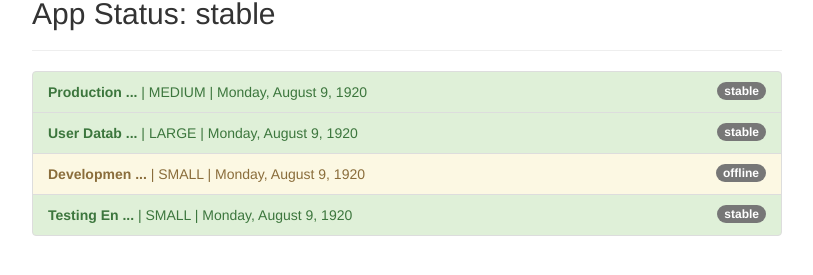
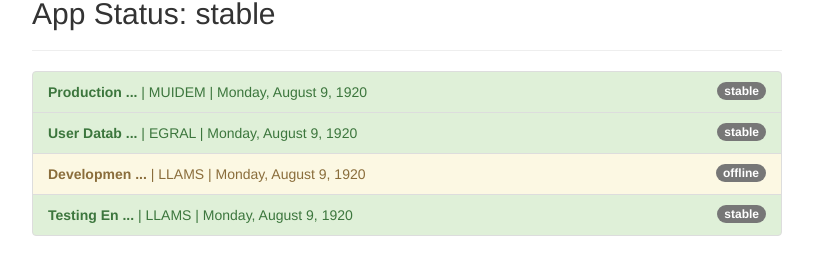
Before and after one commit to franco148/angular5-examples, an Angular app in the folder ng8-pipes/: page / in a window 1280 px wide. Shown: the part 187-462 px from the top of the page, without its empty margins (233-1046 px from the left). Built offline with nearby package versions, Linux system fonts and the light colour scheme.

Commit message:
ng8-pipes: Adding REVERSE pipe

```diff
--- a/ng8-pipes/src/app/app.component.html
+++ b/ng8-pipes/src/app/app.component.html
@@ -18,7 +18,7 @@
                     <!-- When we need to use more than one pipe, we just need to apply the new one with | symbol, but
                     we need to take into account that the order matters -->
                     <strong>{{ server.name | shorten:10 }}</strong> |
-                        {{ server.instanceType | uppercase }} |
+                        {{ server.instanceType | uppercase | reverse }} |
                         {{ server.started | date: 'fullDate' }}
                 </li>
             </ul>
--- a/ng8-pipes/src/app/app.module.ts
+++ b/ng8-pipes/src/app/app.module.ts
@@ -6,13 +6,15 @@ import { FormsModule } from '@angular/forms';
 import { AppComponent } from './app.component';
 import { ShortenPipe } from './shorten.pipe';
 import { FilterPipe } from './filter.pipe';
+import { ReversePipe } from './reverse.pipe';
 
 
 @NgModule({
   declarations: [
     AppComponent,
     ShortenPipe,
-    FilterPipe
+    FilterPipe,
+    ReversePipe
   ],
   imports: [
     BrowserModule,
--- /dev/null
+++ b/ng8-pipes/src/app/reverse.pipe.ts
@@ -0,0 +1,12 @@
+import { Pipe, PipeTransform } from '@angular/core';
+
+@Pipe({
+  name: 'reverse'
+})
+export class ReversePipe implements PipeTransform {
+
+  transform(value: any): any {
+    return value.split("").reverse().join("");
+  }
+
+}
```
